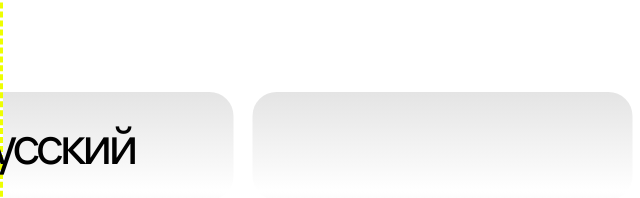
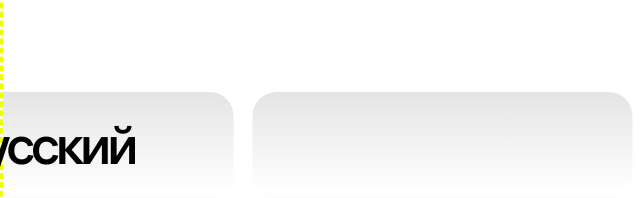
Before and after one commit to ruslan-flueda/NEORIS, a plain HTML site: page index.html in a window 1280 px wide. Shown: the part 1941-2139 px from the top of the page, 0-640 px from the left. Drawn offline with Linux system fonts and the light colour scheme; a web font is replaced by a local one.

Commit message:
28.10 WIP

```diff
--- a/css/layout.css
+++ b/css/layout.css
@@ -438,7 +438,7 @@ h2 {
   font-size: 40pt;
   letter-spacing: -3px;
   line-height: 52px;
-  font-weight: ;
+  font-weight: 500;
   position: absolute;
   top: 204px;
   right: 1148px;
```
